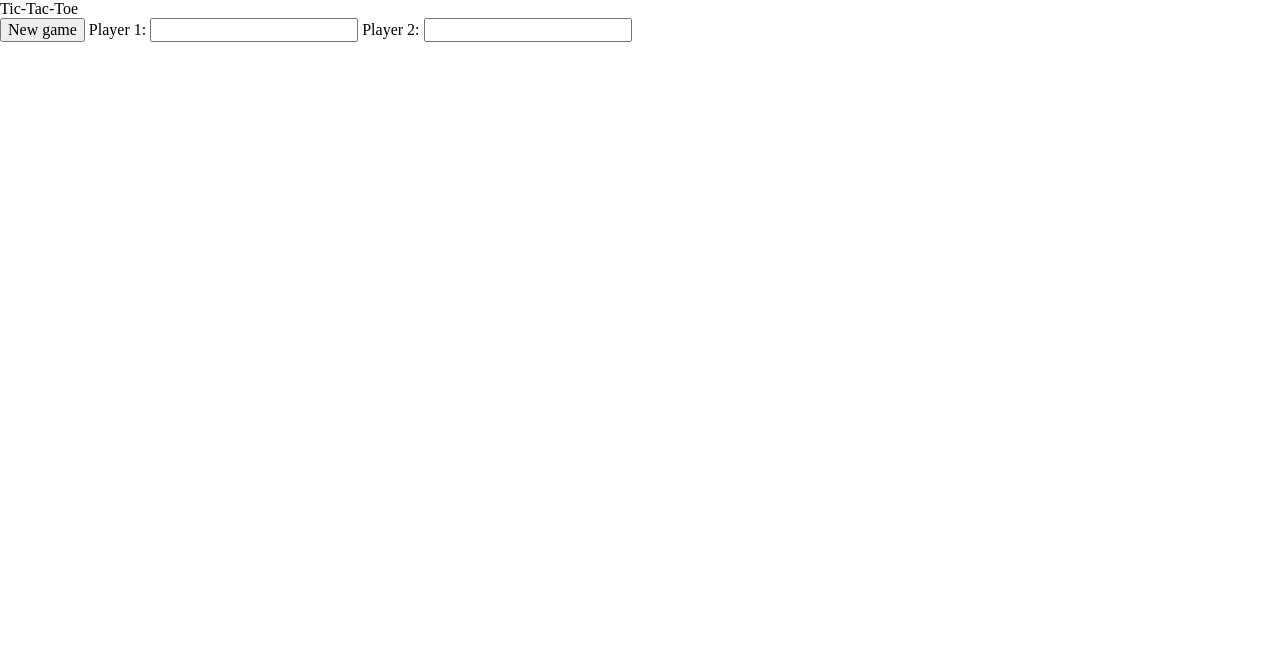
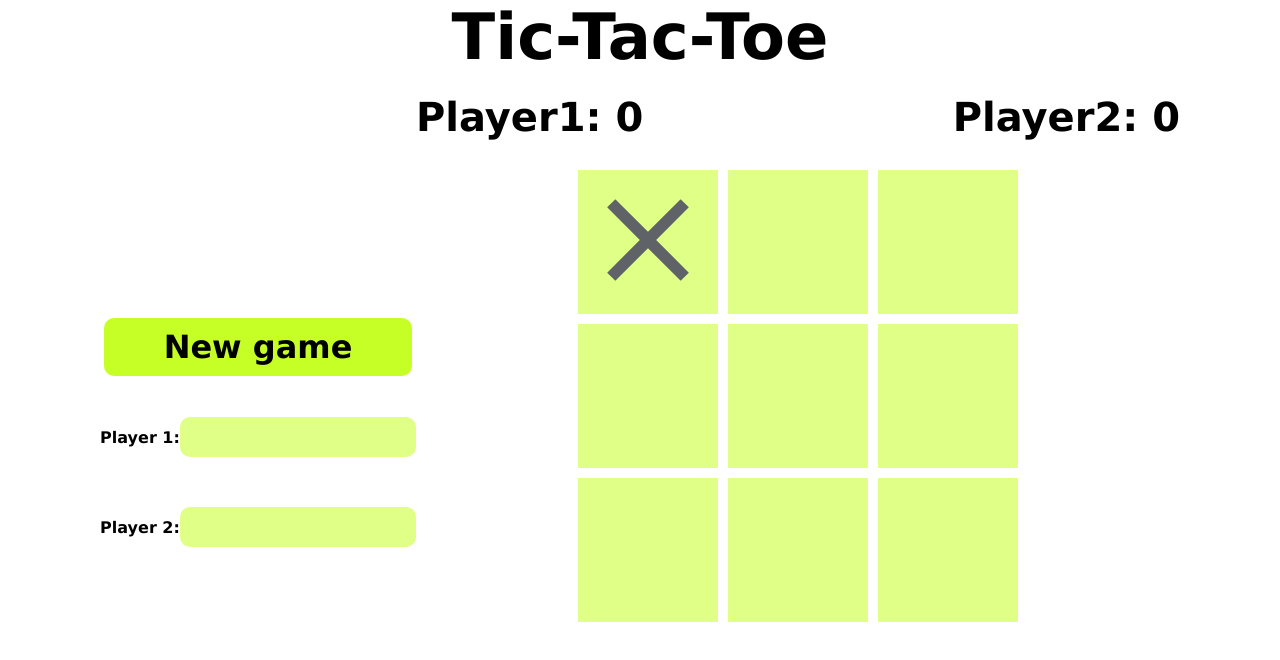
Before and after one commit to Jashbaua/tic-tac-toe, a plain HTML site: page index.html in a window 1280 px wide. Drawn offline with Linux system fonts and the light colour scheme.

Commit message:
Add basic styling and assets

```diff
--- a/index.html
+++ b/index.html
@@ -10,15 +10,23 @@
     <header>Tic-Tac-Toe</header>
     <main>
         <div class="controls">
-            <button>New game</button>
+            <button id="newGameButton">New game</button>
             <label for="player1">Player 1:</label>
             <input type="text" name="player1" id="player1">
             <label for="player2">Player 2:</label>
             <input type="text" name="player2" id="player2">
         </div>
         <div class="game">
-            <div class="score"></div>
+            <div class="score"><span>Player1: 0</span> <span>Player2: 0</span></div>
             <div class="board">
+                <div class="cell"><img src="assets/cross.svg" alt="circle"></div>
+                <div class="cell"></div>
+                <div class="cell"></div>
+                <div class="cell"></div>
+                <div class="cell"></div>
+                <div class="cell"></div>
+                <div class="cell"></div>
+                <div class="cell"></div>
                 <div class="cell"></div>
             </div>
         </div>
--- a/style.css
+++ b/style.css
@@ -1,18 +1,79 @@
 *, *::before, *::after {
     box-sizing: border-box;
 }
-
 *{
 margin: 0;
 }
-
-ol[role="list"], ul[role="list"] {
-list-style: none;
-padding-inline: 0;
-}
-
 p, h1, h2, h3, h4, h5, h6, input, button, textarea, select {
 font: inherit;
 overflow-wrap: break-word;
-/* hyphens: auto; */
 }
+Body{
+    font-family:Verdana, Geneva, Tahoma, sans-serif;
+    font-weight:900;
+    height: 100vh;
+    display: flex;
+    flex-direction: column;
+}
+header{
+    text-align: center;
+    align-content: center;
+    font-size: 4rem;
+}
+main{
+    flex: 1;
+    display: flex;
+    padding: 20px 100px;
+}
+.controls{
+    display: grid;
+    grid-template:40px 40px 40px/80px 1fr;
+    row-gap: 50px;
+    place-items: center;
+    align-content: center;
+}
+#newGameButton{
+    grid-column: 1/3;
+    border: none;
+    border-radius: 10px;
+    background-color:rgb(197, 255, 38);
+    padding: 10px 60px;
+    font-size: 2rem;
+}
+.controls input{
+    border: none;
+    border-radius: 10px;
+    background-color:rgb(223, 255, 134);
+    padding-left: 10px;
+    height: 40px;
+}
+.controls input:focus{
+    border: solid 1px rgb(187, 255, 0);
+    outline: none;
+    caret-color: rgb(115, 157, 0);
+}
+.game{
+    flex: 1;
+    display:flex;
+    flex-direction: column;
+}
+.score{
+    font-size: 2.5rem;
+    display: flex;
+    justify-content: space-between;
+}
+.board{
+    align-self: center;
+    padding: 30px;
+    width: 500px;
+    aspect-ratio: 1/1;
+    display: grid;
+    grid-template: 1fr 1fr 1fr/1fr 1fr 1fr;
+    gap: 10px;
+}
+.cell{
+    background-color: rgb(223, 255, 134);
+}
+.cell img{
+    width: 100%;
+}
```
Also changed, not shown: assets/circle.svg (added), assets/cross.svg (added).
